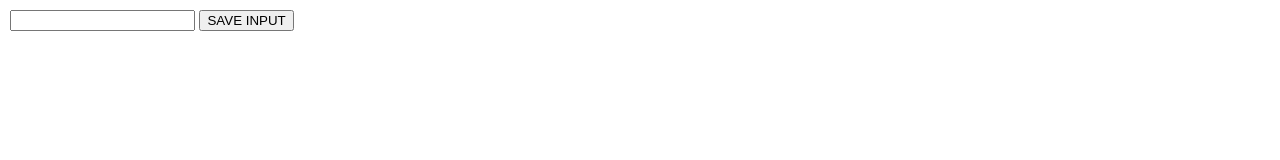
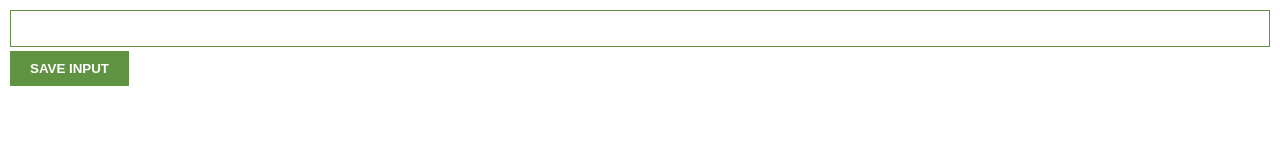
Before and after one commit to yashwanth0203/Chrome-Extension, a plain HTML site: page index.html in a window 1280 px wide. Drawn offline with Linux system fonts and the light colour scheme.

Commit message:
Added css

```diff
--- a/style.css
+++ b/style.css
@@ -3,3 +3,19 @@ body{
     padding: 10px;
     font-family: Arial, Helvetica, sans-serif;
 }
+
+input{
+    width:100%;
+    padding:10px;
+    box-sizing: border-box;
+    border:1px solid #5f9341;
+    margin-bottom: 4px;
+}
+
+button{
+    background: #5f9341;
+    color: white;
+    padding: 10px 20px;
+    border:none;
+    font-weight: bold;
+}
```
